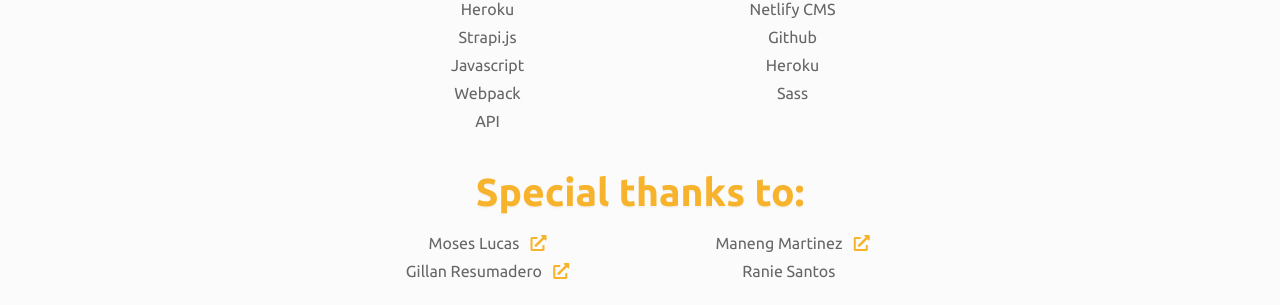
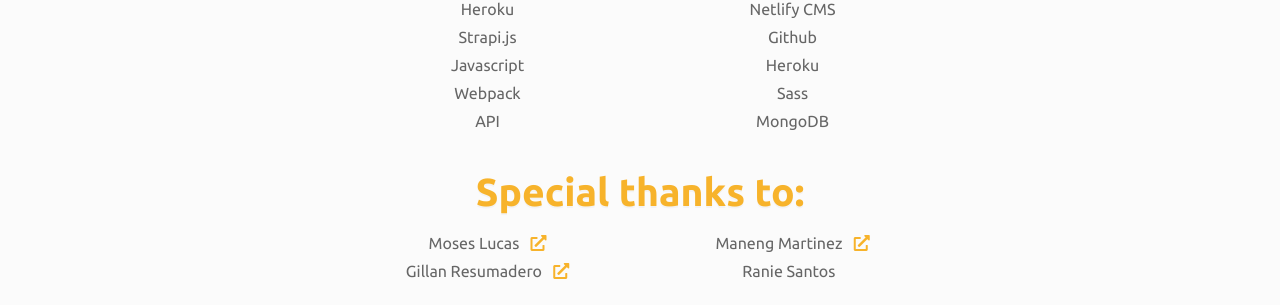
Before and after one commit to rapsamaniego27/portfolio-2020, a Jekyll site: the page built from site-info/index.html, in a window 1280 px wide. Shown: the part 399-704 px from the top of the page. Built offline with Jekyll 4.4.1, drawn with Linux system fonts in a browser that asks for light colours; nearby versions of some CDN libraries.

Commit message:
Update Defaults “site”

```diff
--- a/_data/main.yml
+++ b/_data/main.yml
@@ -25,6 +25,7 @@
   - Webpack
   - Sass
   - API
+  - MongoDB
 collaborators:
   - content:
       name: Moses Lucas
```
